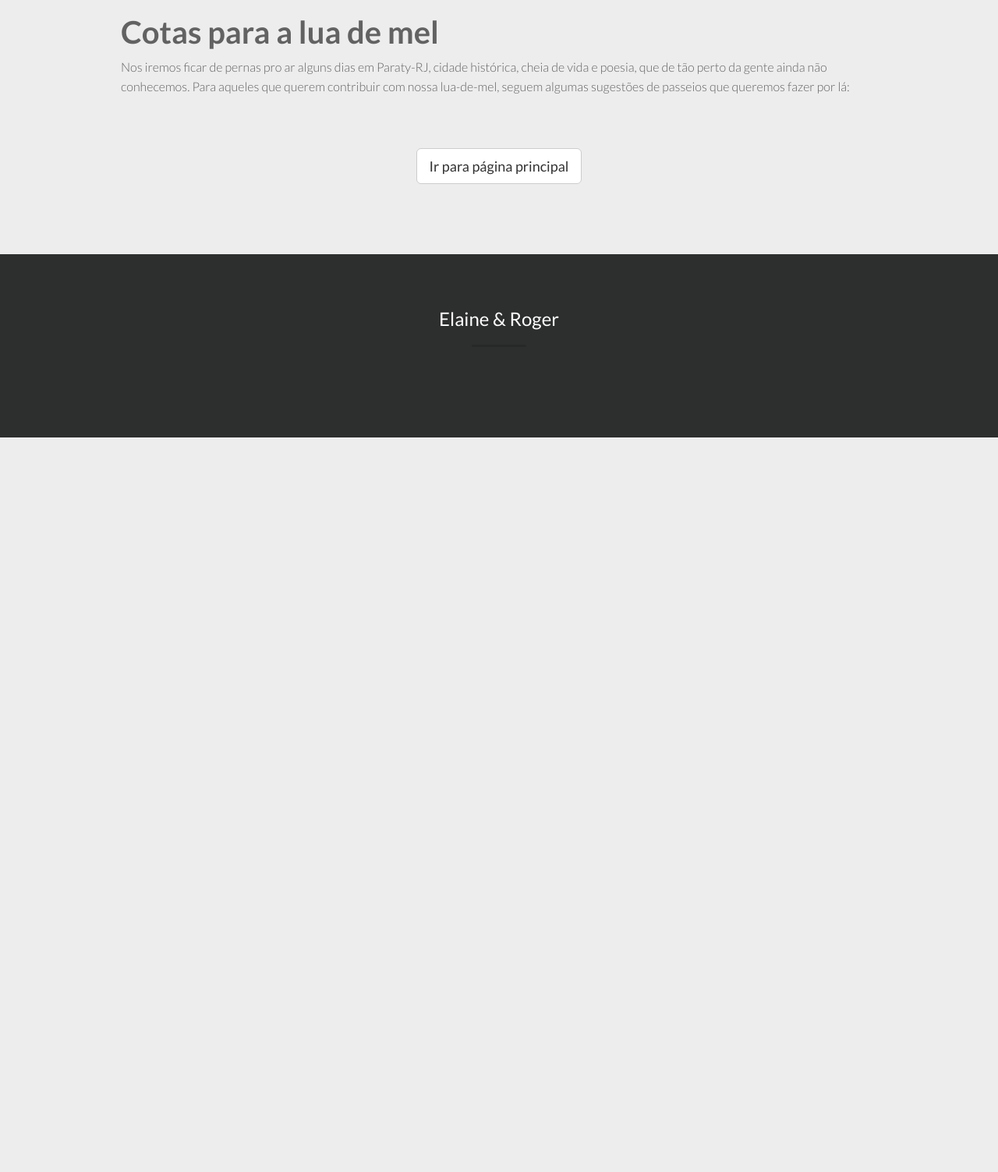
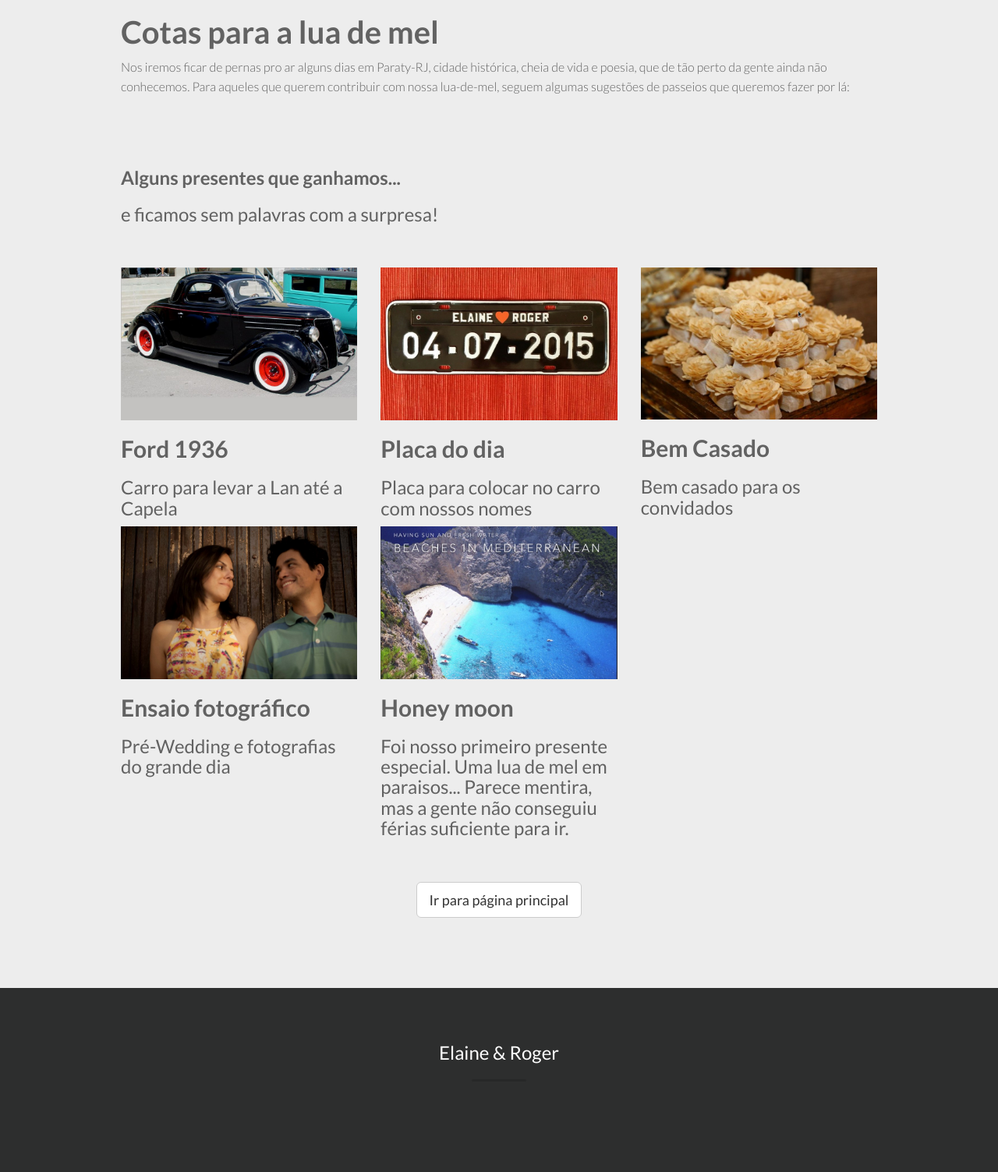
Before and after one commit to huogerac/laneroger.na-inter.net, a Django app: a page that uses laneroger/listapresentes/templates/listapresentes/presente_list.html in a window 1280 px wide. Shown: the part 362-1865 px from the top of the page at 78% size. Before the commit the page ends 923 px from the top, so only its background shows below. Run offline with Django 3.2, Linux system fonts and the light colour scheme; data that the repository does not hold is empty; some libraries are stand-ins or nearby versions.

Commit message:
Atualizando a lista de presentes

```diff
--- a/laneroger/core/templates/core/dicasdehoteis.html
+++ b/laneroger/core/templates/core/dicasdehoteis.html
@@ -30,7 +30,7 @@
             </small>
           </h3>
           <p>
-            Quarto duplo ou casal <strong>R$166</strong> Incluso café da manhã e taxa de serviço<br/>
+            Quarto simples, duplo ou casal <strong>R$166</strong> (R$159 + 5% serviço) Incluso café da manhã<br/>
             Av. Eng. Francisco José Longo, 511 (1.5km da Capela de carro, 16min caminhando) (12) 2135-0800</p>
           <h3>- Polo Hotel
             <small>
--- a/laneroger/listapresentes/templates/listapresentes/presente_list.html
+++ b/laneroger/listapresentes/templates/listapresentes/presente_list.html
@@ -61,6 +61,55 @@
 
       <div class="row">
         <div class="col-xs-12">
+          <p><br/><br/></p>
+          <h3><strong>Alguns presentes que ganhamos...</strong></h3>
+          <h3>e ficamos sem palavras com a surpresa!</h3>
+          <p><br/></p>
+        </div>
+        <div class="col-xs-4">
+          <p>
+            <img width="100%" src="{% static 'themes/default/img/Ford1936.jpg' %}">
+          </p>
+          <h2><strong>Ford 1936</strong></h2>
+          <h3>Carro para levar a Lan até a Capela</h3>
+        </div>
+        <div class="col-xs-4">
+          <p>
+            <img width="100%" src="{% static 'themes/default/img/placa.jpg' %}">
+          </p>
+          <h2><strong>Placa do dia</strong></h2>
+          <h3>Placa para colocar no carro com nossos nomes</h3>
+        </div>
+        <div class="col-xs-4">
+          <p>
+            <img width="100%" src="{% static 'themes/default/img/bemcasados.jpg' %}">
+          </p>
+          <h2><strong>Bem Casado</strong></h2>
+          <h3>Bem casado para os convidados</h3>
+        </div>
+      </div>
+
+      <div class="row">
+        <div class="col-xs-4">
+          <p>
+            <img width="100%" src="{% static 'themes/default/img/fotos.jpg' %}">
+          </p>
+          <h2><strong>Ensaio fotográfico</strong></h2>
+          <h3>Pré-Wedding e fotografias do grande dia</h3>
+        </div>
+        <div class="col-xs-4">
+          <p>
+            <img width="100%" src="{% static 'themes/default/img/honeymoon.jpg' %}">
+          </p>
+          <h2><strong>Honey moon</strong></h2>
+          <h3>Foi nosso primeiro presente especial. Uma lua de mel em paraisos... Parece mentira, mas a gente não conseguiu férias suficiente para ir. </h3>
+        </div>
+
+      </div>
+
+
+      <div class="row">
+        <div class="col-xs-12">
           <center>
             <p><br/></p>
             <p>
```
Also changed, not shown: laneroger/themes/static/themes/default/img/Ford1936.jpg (added), laneroger/themes/static/themes/default/img/bemcasados.jpg (added), laneroger/themes/static/themes/default/img/fotos.jpg (added), laneroger/themes/static/themes/default/img/honeymoon.jpg (added), laneroger/themes/static/themes/default/img/placa.jpg (added).
